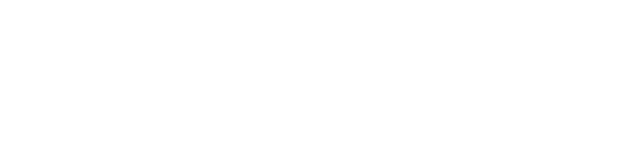
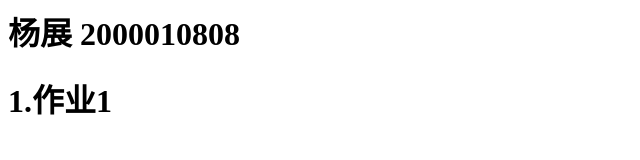
Before and after one commit to xiaobya/xiaobya.github.io, a plain HTML site: page index.html in a window 1280 px wide. Shown: the whole page, without its empty margins (0-640 px from the left). Drawn offline with Linux system fonts and the light colour scheme.

Commit message:
Update index.html

```diff
--- a/index.html
+++ b/index.html
@@ -2,4 +2,7 @@
   <head>
     <title>计算机科学与编程入门第一次作业</title>
    </head>
+   <body>
+     <h1>杨展 2000010808</h1>
+     <h1>1.作业1</h1>
 </html>
```
